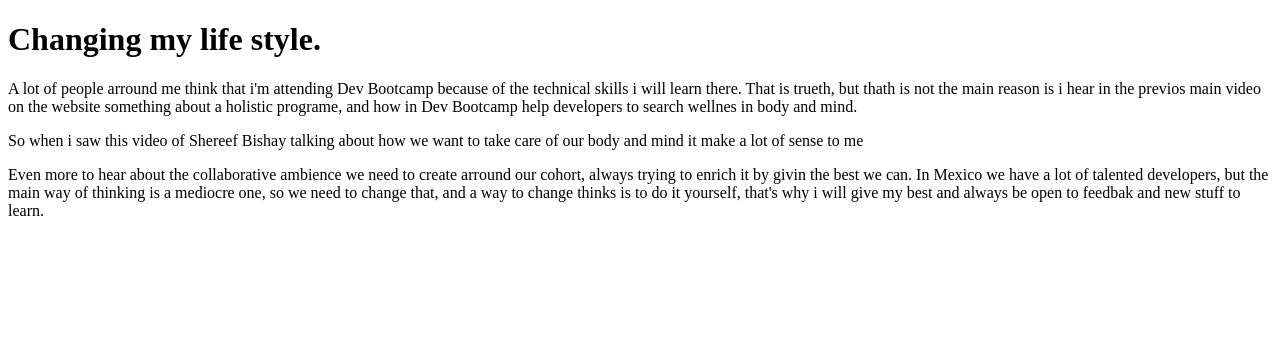
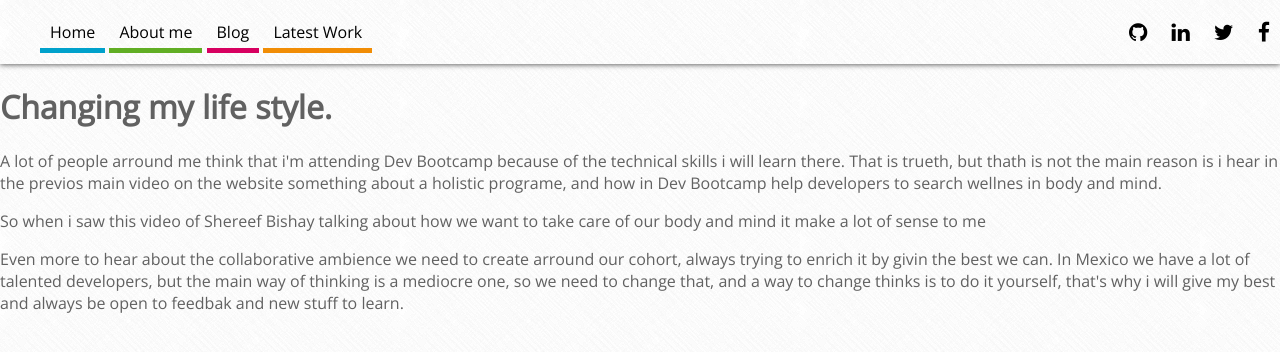
Before and after one commit to cyberpolin/cyberpolin.io.old, a plain HTML site: page blog/dev-boot-camp-culture.html in a window 1280 px wide. Drawn offline with nearby package versions, Linux system fonts and the light colour scheme; files that its build step writes are made by us from their sources; files whose address does not match are found by name.

Commit message:
add blog/index.html

```diff
--- a/blog/dev-boot-camp-culture.html
+++ b/blog/dev-boot-camp-culture.html
@@ -1,9 +1,28 @@
 <!DOCTYPE html>
 <html>
 <head>
+  <link rel="stylesheet" href="https://maxcdn.bootstrapcdn.com/font-awesome/4.5.0/css/font-awesome.min.css">
+  <link href='https://fonts.googleapis.com/css?family=Open+Sans|Lobster' rel='stylesheet' type='text/css'>
+  <link rel="stylesheet" type="text/css" href="style/main.css">
   <title>Cyberpolin's blog - What do i expect from the cultural experience in Dev Boot Camp San Francisco</title>
 </head>
 <body>
+  <nav>
+    <ul>
+      <li class="home"><a href="#">Home</a></li>
+      <li class="about-me"><a href="#">About me</a></li>
+      <li class="blog"><a href="blog/">Blog</a></li>
+      <li class = "latest-work"><a href="#">Latest Work</a></li>
+    </ul>
+    <span id="social-icons">
+      <ul>
+        <li><a href="#"><i class="fa fa-github fa-lg"></i></a></li>
+        <li><a href="#"><i class="fa fa-linkedin fa-lg"></i></a></li>
+        <li><a href="#"><i class="fa fa-twitter fa-lg"></i></a></li>
+        <li><a href="#"><i class="fa fa-facebook fa-lg"></i></a></li>
+      </ul>
+    </span>
+  </nav>
   <h1>Changing my life style.</h1>
   <p>A lot of people arround me think that i'm attending Dev Bootcamp because of the technical skills i will learn there. That is trueth, but thath is not the main reason is i hear in the previos main video on the website something about a holistic programe, and how in Dev Bootcamp help developers to search wellnes in body and mind.</p>
 
```
Also changed, not shown: blog/index.html (renamed from index.html, +8 -18 lines).
